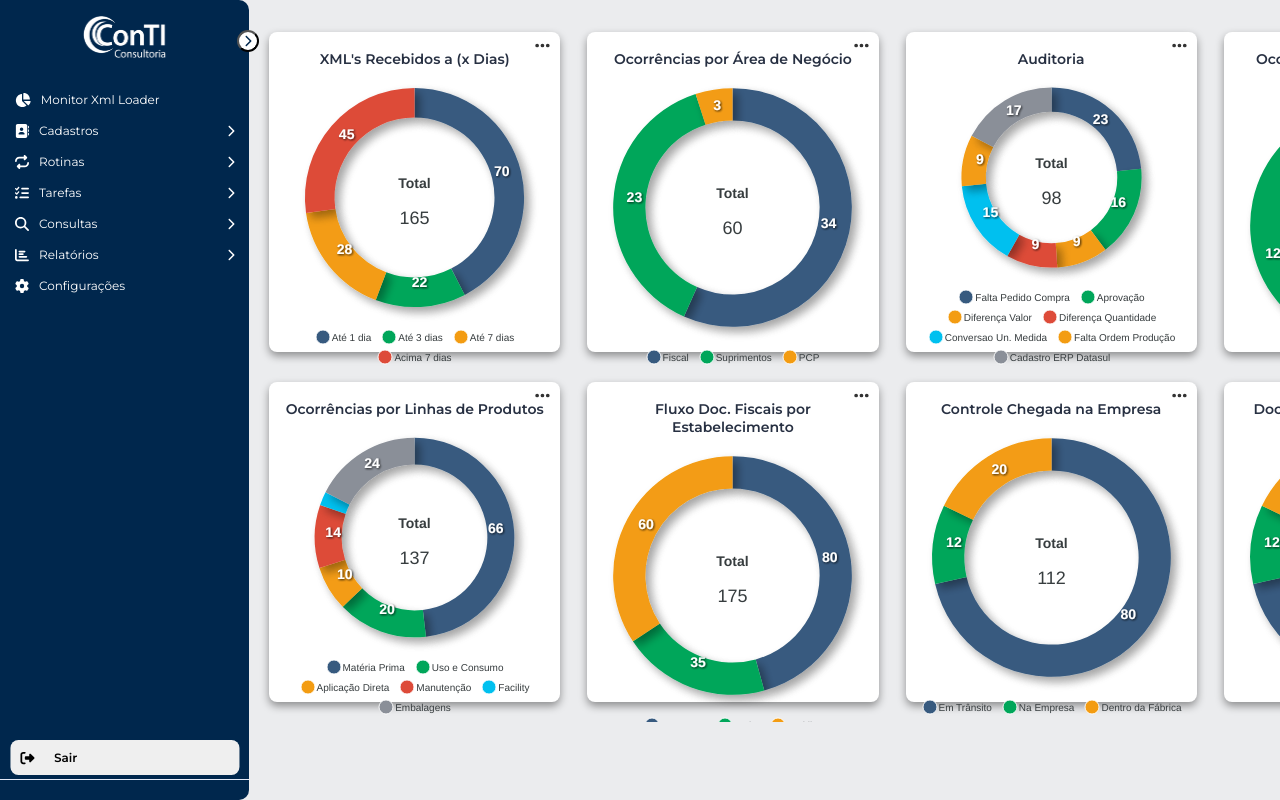
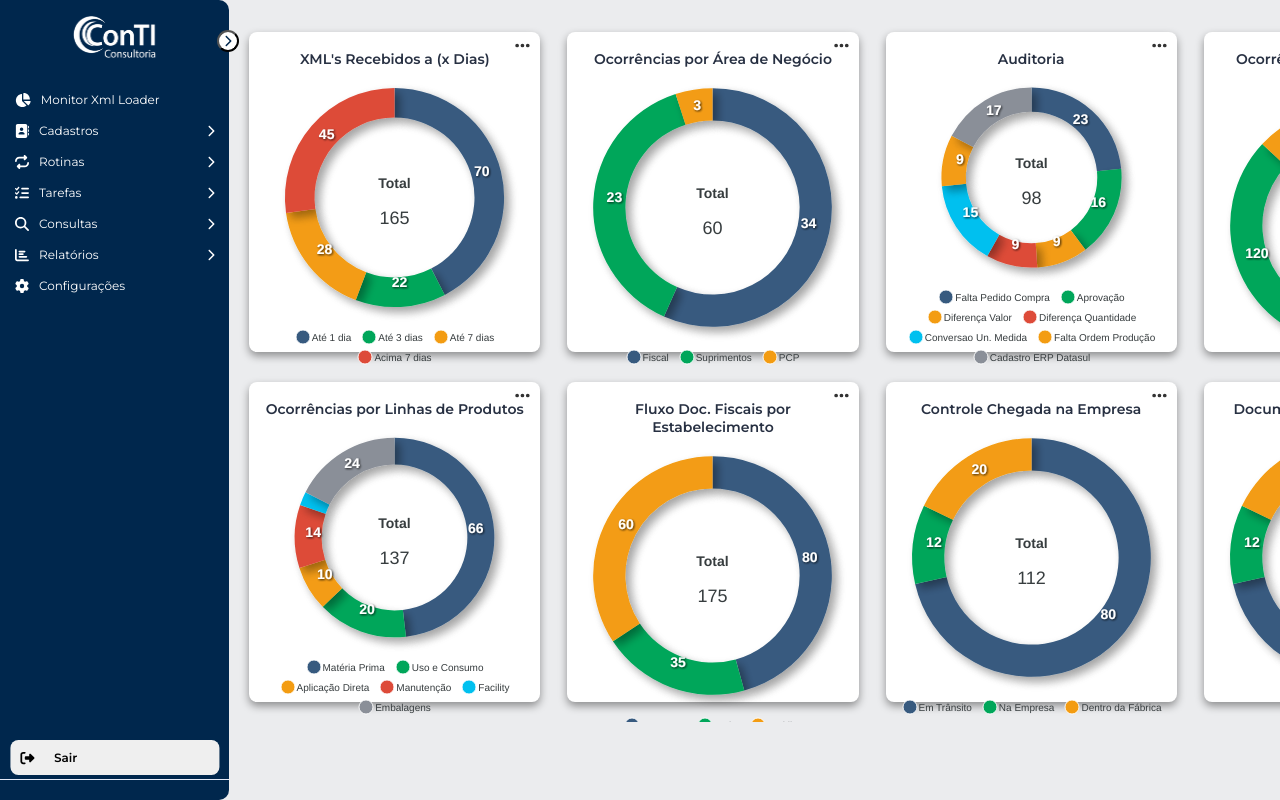
Before and after one commit to hudtadeu/conti-react, a React (Create React App) app: page / in a window 1280 px wide. Shown: the top 800 px of the page. Built offline with nearby package versions, Linux system fonts and the light colour scheme.

Commit message:
Atualização

```diff
--- a/src/components/menu/styleMenu.css
+++ b/src/components/menu/styleMenu.css
@@ -29,7 +29,7 @@
   }
 
   #sidebar.open-sidebar {
-    width: 250px;
+    width: 230px;
   }
 
   #sidebar {
```
